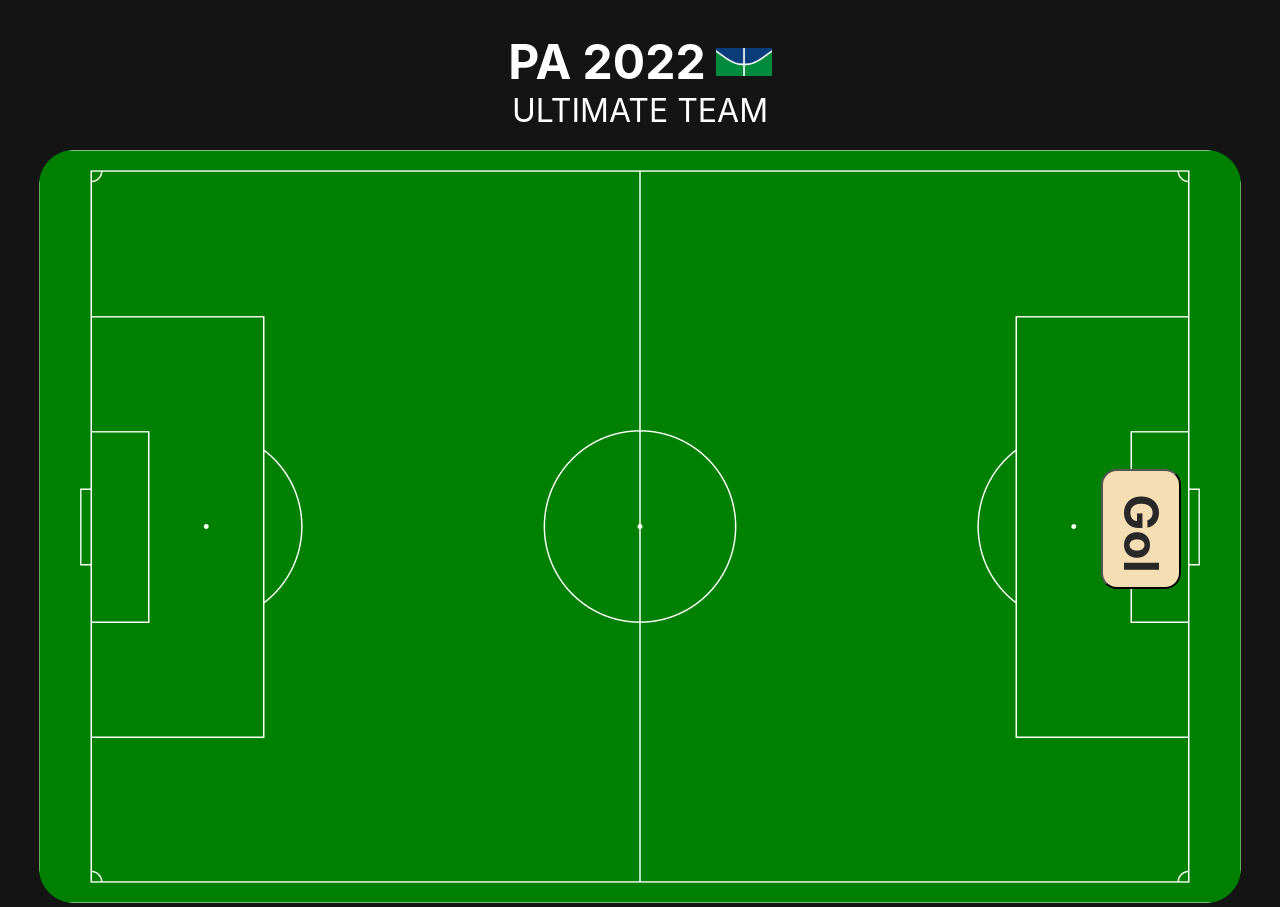
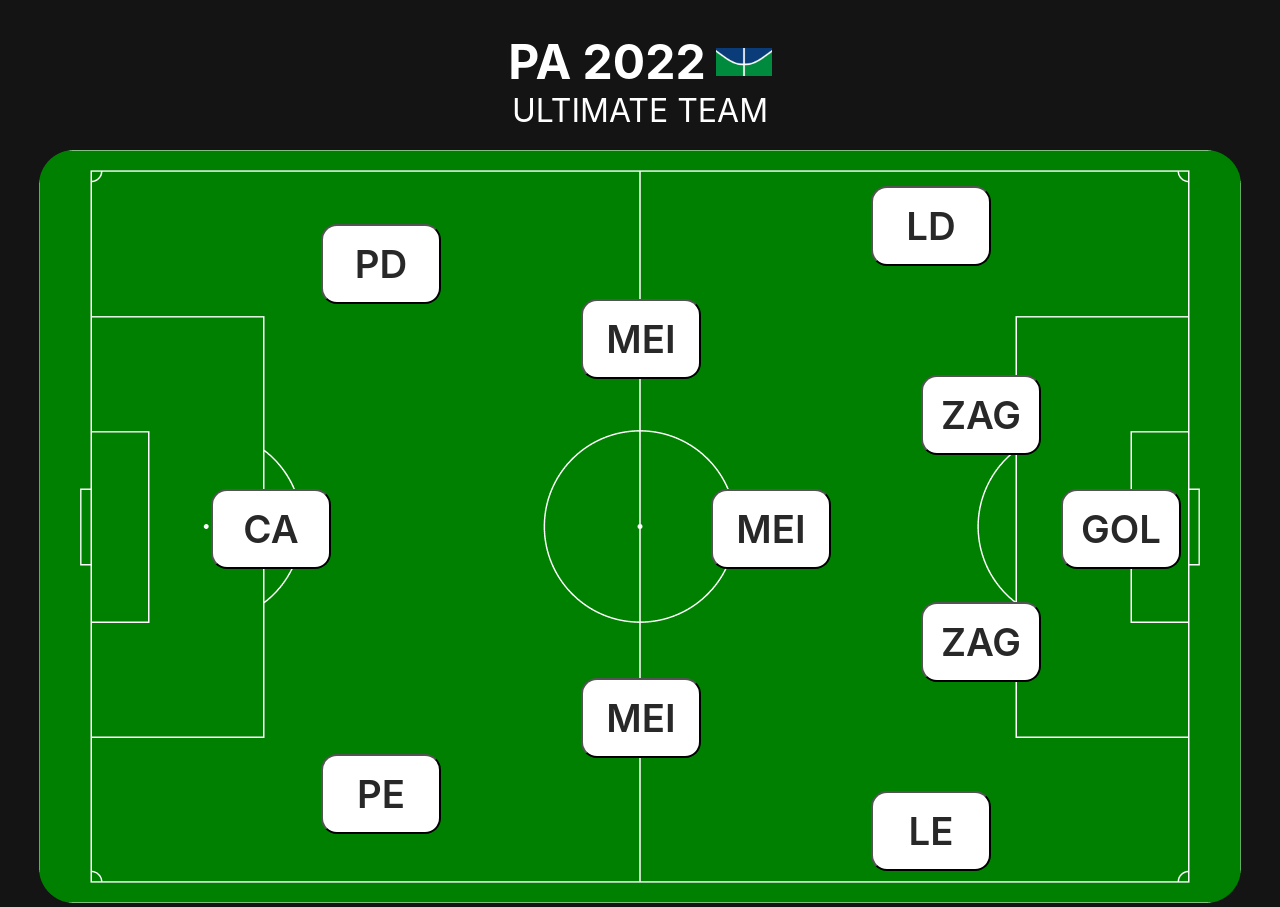
Before and after one commit to projeto-de-algoritmos/Grafos1_SoccerLineup, a React (Create React App) app in the folder app/: page / in a window 1280 px wide. Built offline with nearby package versions, Linux system fonts and the light colour scheme.

Commit message:
feat: map all players positions

```diff
--- a/app/src/components/PlayerSelector/index.css
+++ b/app/src/components/PlayerSelector/index.css
@@ -1,15 +1,19 @@
 .player-picker-container{
-    width: 80px;
-    height: 120px;
-    background-color: wheat;
+    width: 120px;
+    height: 80px;
+    background-color: white;
     position: absolute;
     display: flex;
     justify-content: center;
+    align-items: center;
     border-radius: 16px;
 }
 
 .player-position{
+    font-size: 2.4rem;
+    font-weight: 600;
+    margin: 0;
+    display: flex;
     color: #282828;
-    transform: rotate(90deg);
     font-family: 'Inter', sans-serif;
 }
--- a/app/src/components/PlayerSelector/index.jsx
+++ b/app/src/components/PlayerSelector/index.jsx
@@ -8,7 +8,7 @@ export default function PlayerSelector(props) {
   };
   return (
     <button className="player-picker-container" style={style}>
-      {props.team ? <></> : <h1 className="player-position">{props.position}</h1>}
+      {props.team ? <></> : <p className="player-position">{props.position}</p>}
     </button>
   );
 }
--- a/app/src/components/SoccerField/index.jsx
+++ b/app/src/components/SoccerField/index.jsx
@@ -5,7 +5,17 @@ import './index.css'
 export default function SoccerField(){
     return(
         <div className='field-container'>
-            <PlayerSelector x="50%" y="20px" position="Gol"/>
+            <PlayerSelector x="50%" y="850px" position="CA"/>
+            <PlayerSelector x="15%" y="740px" position="PD"/>
+            <PlayerSelector x="85%" y="740px" position="PE"/>
+            <PlayerSelector x="75%" y="480px" position="MEI"/>
+            <PlayerSelector x="25%" y="480px" position="MEI"/>
+            <PlayerSelector x="50%" y="350px" position="MEI"/>
+            <PlayerSelector x="90%" y="190px" position="LE"/>
+            <PlayerSelector x="10%" y="190px" position="LD"/>
+            <PlayerSelector x="65%" y="140px" position="ZAG"/>
+            <PlayerSelector x="35%" y="140px" position="ZAG"/>
+            <PlayerSelector x="50%" y="0" position="GOL"/>
             <img src={soccerField} alt="Campo de futebol" className='soccer-field'/>
         </div>
     )
```
